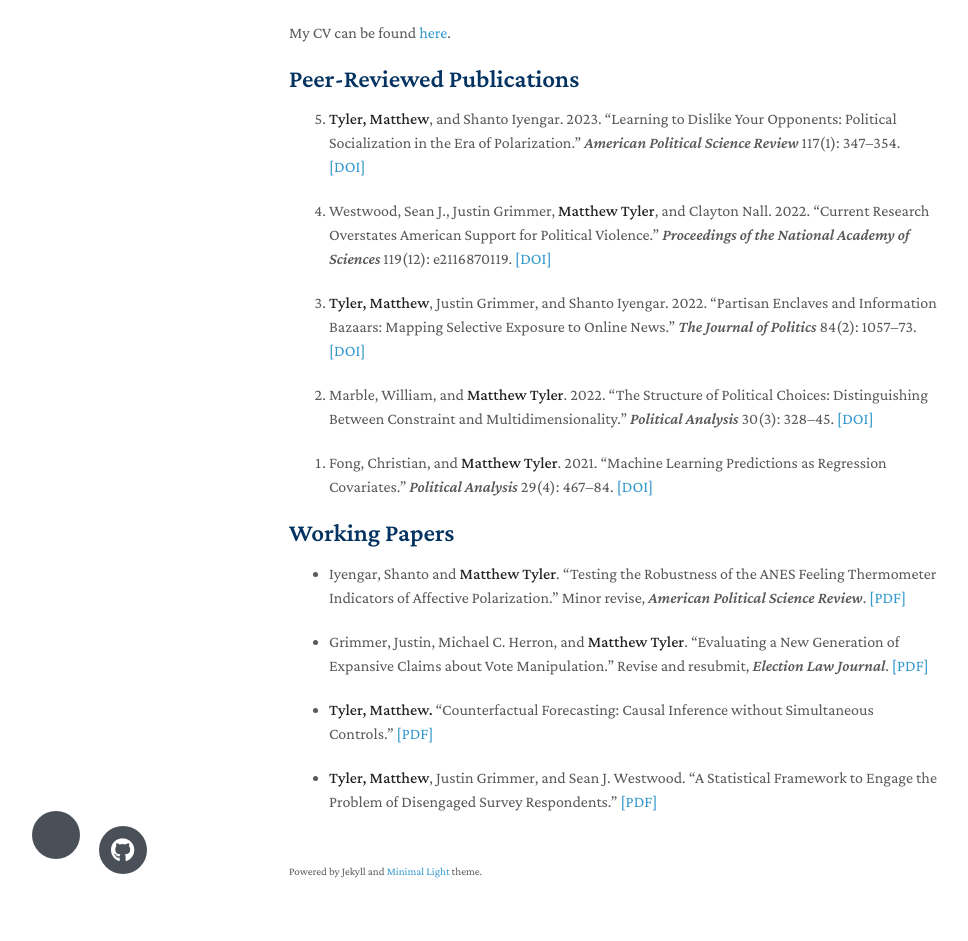
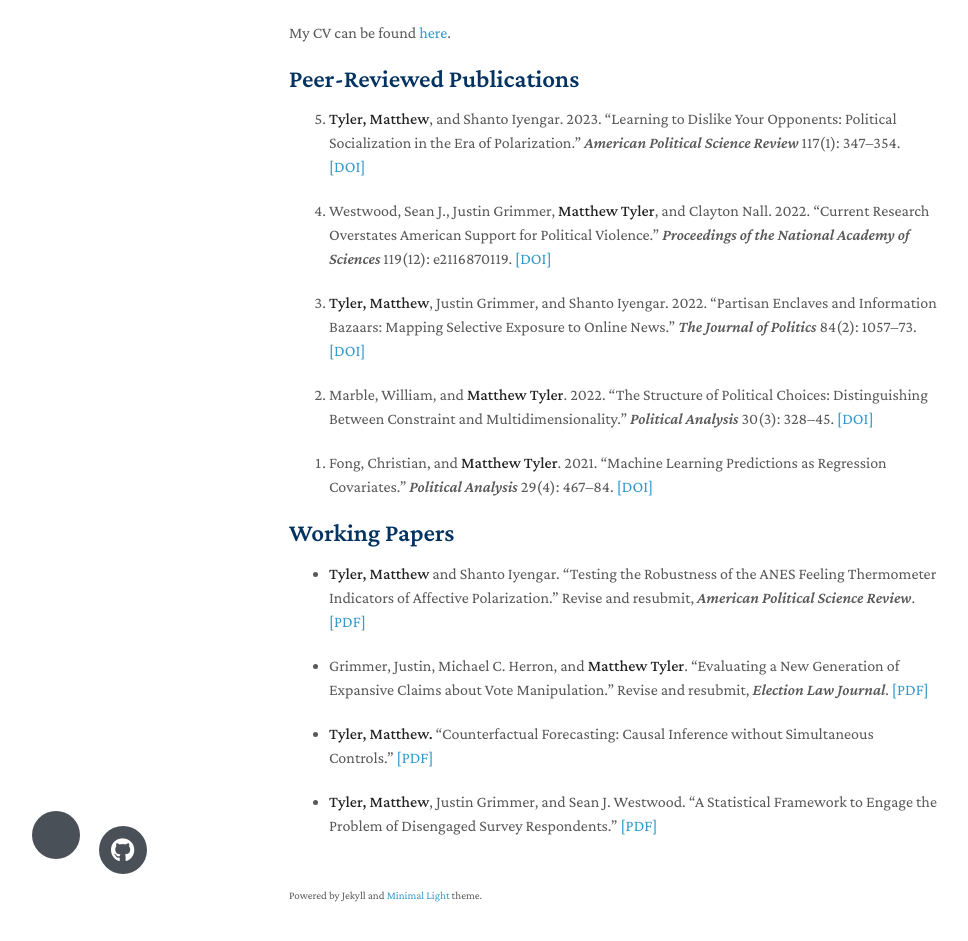
Before and after one commit to matthewtyler/matthewtyler.github.io, a Jekyll site: the page built from index.md, in a window 1280 px wide and 1276 px high. Shown: the part 300-1241 px from the top of the window, without its empty margins (181-1149 px from the left). Built offline with Jekyll 4.4.1, drawn with Linux system fonts in a browser that asks for light colours; nearby versions of some CDN libraries; a style sheet for code colours, icons or effects is not loaded; our own code applies the rules of GitHub Pages for plain Markdown files.

Commit message:
Update index.md

```diff
--- a/index.md
+++ b/index.md
@@ -27,7 +27,7 @@ My CV can be found [here](https://www.dropbox.com/s/sm0pfjekpzdykd7/CV.pdf?dl=0)
 ## Working Papers
 
 
-* Iyengar, Shanto and **Matthew Tyler**. "Testing the Robustness of the ANES Feeling Thermometer Indicators of Affective Polarization." Minor revise, *American Political Science Review*. [[PDF]](https://www.dropbox.com/s/0pckb5wjrxcjbs4/Robustness_of_Increasing_Affective_Polarization.pdf?dl=0)
+* **Tyler, Matthew** and Shanto Iyengar. "Testing the Robustness of the ANES Feeling Thermometer Indicators of Affective Polarization." Revise and resubmit, *American Political Science Review*. [[PDF]](https://www.dropbox.com/s/0pckb5wjrxcjbs4/Robustness_of_Increasing_Affective_Polarization.pdf?dl=0)
 
 
 * Grimmer, Justin, Michael C. Herron, and **Matthew Tyler**. "Evaluating a New Generation of Expansive Claims about Vote Manipulation." Revise and resubmit, *Election Law Journal*. [[PDF]](https://www.dropbox.com/s/92lp1gmqw2pei8m/Expansive.pdf?dl=0)
```
